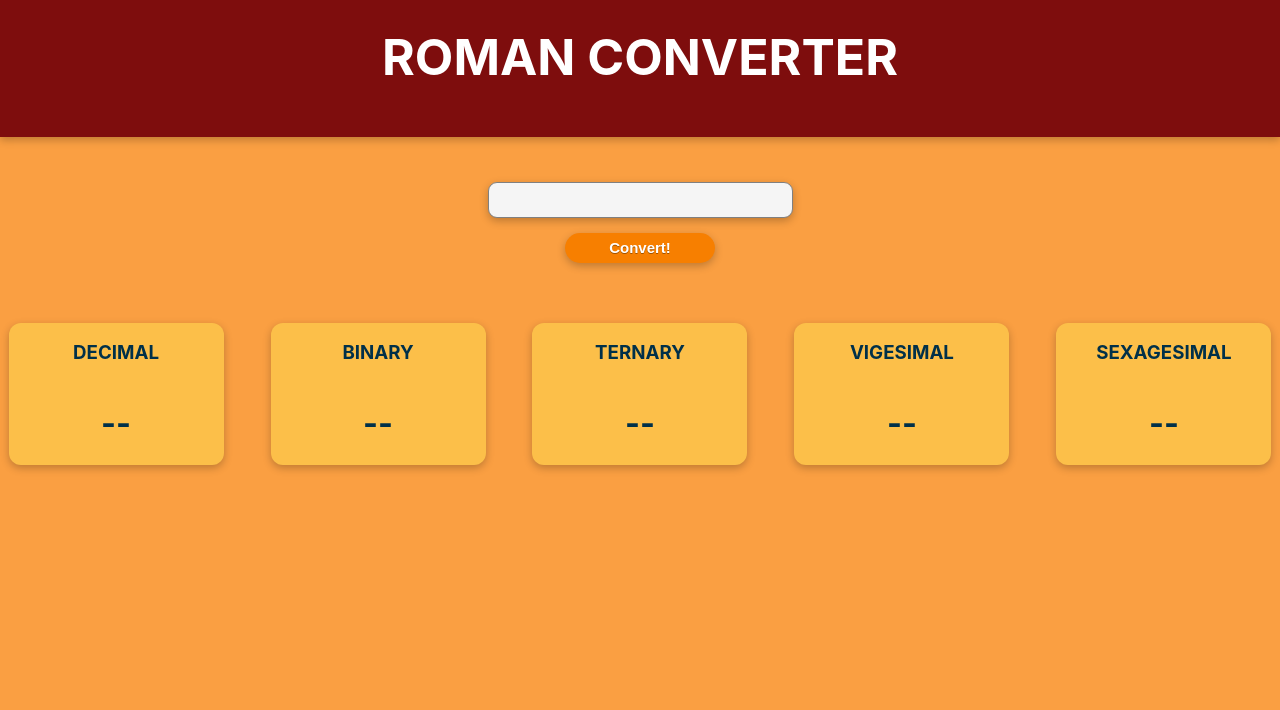
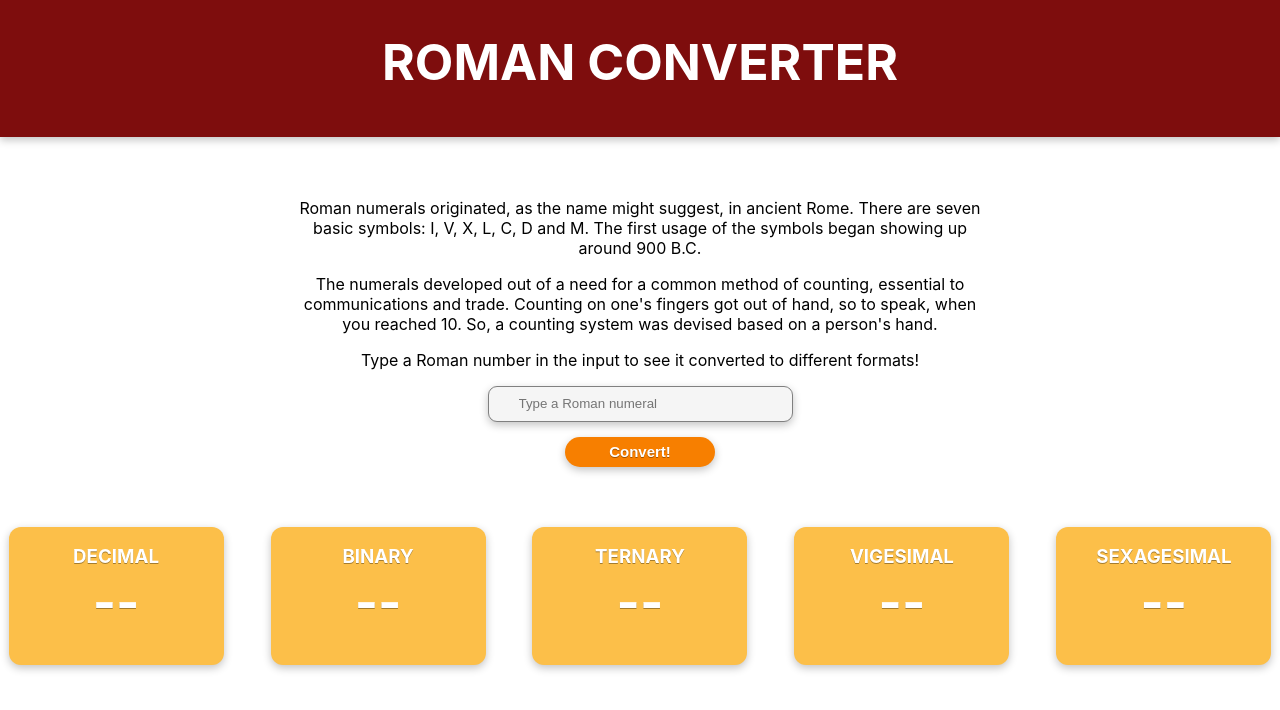
Before and after one commit to Salpi1024/changing_health, a React (Create React App) app in the folder client/: page / in a window 1280 px wide. Shown: the top 710 px of the page. Built offline with nearby package versions, Linux system fonts and the light colour scheme.

Commit message:
chore: set up linter

```diff
--- a/client/src/App.css
+++ b/client/src/App.css
@@ -24,7 +24,11 @@
   background-color: #f5f5f5;
   box-shadow: rgba(0, 0, 0, 0.24) 0px 3px 8px;
 }
-
+.explanation {
+  width: 700px;
+  margin-left: auto;
+  margin-right: auto;
+}
 .btn {
   margin-top: 15px;
   height: 30px;
--- a/client/src/App.js
+++ b/client/src/App.js
@@ -1,7 +1,12 @@
 import './App.css';
 import { useState } from 'react';
 import NumberContainer from './components/NumberContainer/NumberContainer';
-import NavBar from './components/NavBar/NavBar'
+import NavBar from './components/NavBar/NavBar';
+const isRoman = (string) => {
+  // regex pattern
+  const pattern = /^(M{1,4}(CM|CD|D?C{0,3})(XC|XL|L?X{0,3})(IX|IV|V?I{0,3})|M{0,4}(CM|C?D|D?C{1,3})(XC|XL|L?X{0,3})(IX|IV|V?I{0,3})|M{0,4}(CM|CD|D?C{0,3})(XC|X?L|L?X{1,3})(IX|IV|V?I{0,3})|M{0,4}(CM|CD|D?C{0,3})(XC|XL|L?X{0,3})(IX|I?V|V?I{1,3}))$/
+  return pattern.test(string);
+};
 
 const defaultConvertedNumber = {decimal: {value: '--', type: 'Decimal'}, binary: {value: '--', type: 'Binary'},
 ternary: {value: '--', type: 'Ternary'}, vigesimal: {value: '--', type: 'Vigesimal'}, sexagesimal: {value: '--', type: 'Sexagesimal'}};
@@ -9,21 +14,35 @@ function App() {
   const [romanInput, setRomanInput] = useState('');
   const [convertedNumber, setConvertedNumber] = useState(defaultConvertedNumber);
   const handleChange = (e) => {
-    setRomanInput(e.target.value);
+    setRomanInput(e.target.value.toUpperCase());
   }
   const handleClick = () => {
-    fetch('http://localhost:8888/romanConverter', {method: 'POST', headers: {input: romanInput.toUpperCase()} })
-    .then(res => res.json())
-    .then(res => setConvertedNumber(res))
-    .catch(e => console.log(e));
-    setRomanInput('');
+    const valid = isRoman(romanInput);
+    if(valid) {
+      fetch('http://localhost:8888/romanConverter', {method: 'POST', headers: {input: romanInput} })
+      .then(res => res.json())
+      .then(res => setConvertedNumber(res))
+      .catch(e => console.log(e));
+      setRomanInput('');
+    } else {
+      setRomanInput('');
+      alert('Please insert a valid Roman numeral')
+    }
+
   }
   return (
     <>
     <div className="App">
       <NavBar />
+      <div className="explanation">
+      <p>Roman numerals originated, as the name might suggest, in ancient Rome. There are seven basic symbols: I, V, X, L, C, D and M.
+        The first usage of the symbols began showing up around 900 B.C. </p>
+        <p>The numerals developed out of a need for a common method of counting, essential to communications and trade.
+          Counting on one's fingers got out of hand, so to speak, when you reached 10. So, a counting system was devised based on a person's hand.</p>
+          <p>Type a Roman number in the input to see it converted to different formats!</p>
+      </div>
       <div className="input-area">
-     <input className="input--roman" value={romanInput} onChange={handleChange} />
+     <input className="input--roman" value={romanInput} placeholder="Type a Roman numeral" onChange={handleChange} />
      <button onClick={handleClick} className="btn">Convert!</button>
       </div>
     </div>
--- a/client/src/components/NavBar/NavBar.css
+++ b/client/src/components/NavBar/NavBar.css
@@ -11,5 +11,5 @@
   font-size: 50px;
   color: white;
   position: relative;
-  top: 30px;
+  top: 35px;
 }
--- a/client/src/components/NumberContainer/NumberContainer.css
+++ b/client/src/components/NumberContainer/NumberContainer.css
@@ -3,9 +3,16 @@
     flex-direction: column;
     width: 215px;
     align-items: center;
-    color: #003049;
+    /* color: #003049; */
     border-radius: 12px;
     background-color: #fcbf49;
     margin-bottom: 20px;
     box-shadow: rgba(0, 0, 0, 0.24) 0px 3px 8px;
+    color: white;
+    text-shadow: 0 0.04em 0.04em rgba(0, 0, 0, 0.35);
 }
+
+.converted-number {
+    margin-top: -15px;
+    font-size: 50px;
+}
--- a/client/src/components/NumberContainer/NumberContainer.js
+++ b/client/src/components/NumberContainer/NumberContainer.js
@@ -3,7 +3,7 @@ function NumberContainer({ number }) {
     return (
     <div className="container">
     <h3>{number.type.toUpperCase()}</h3>
-    <h1>{number.value}</h1>
+    <h1 className="converted-number">{number.value}</h1>
     </div>)
 };
 
--- a/client/src/index.css
+++ b/client/src/index.css
@@ -5,7 +5,7 @@ body {
     sans-serif;
   -webkit-font-smoothing: antialiased;
   -moz-osx-font-smoothing: grayscale;
-  background-color: #fa9f42;
+  background-color: white;
 }
 
 
```
